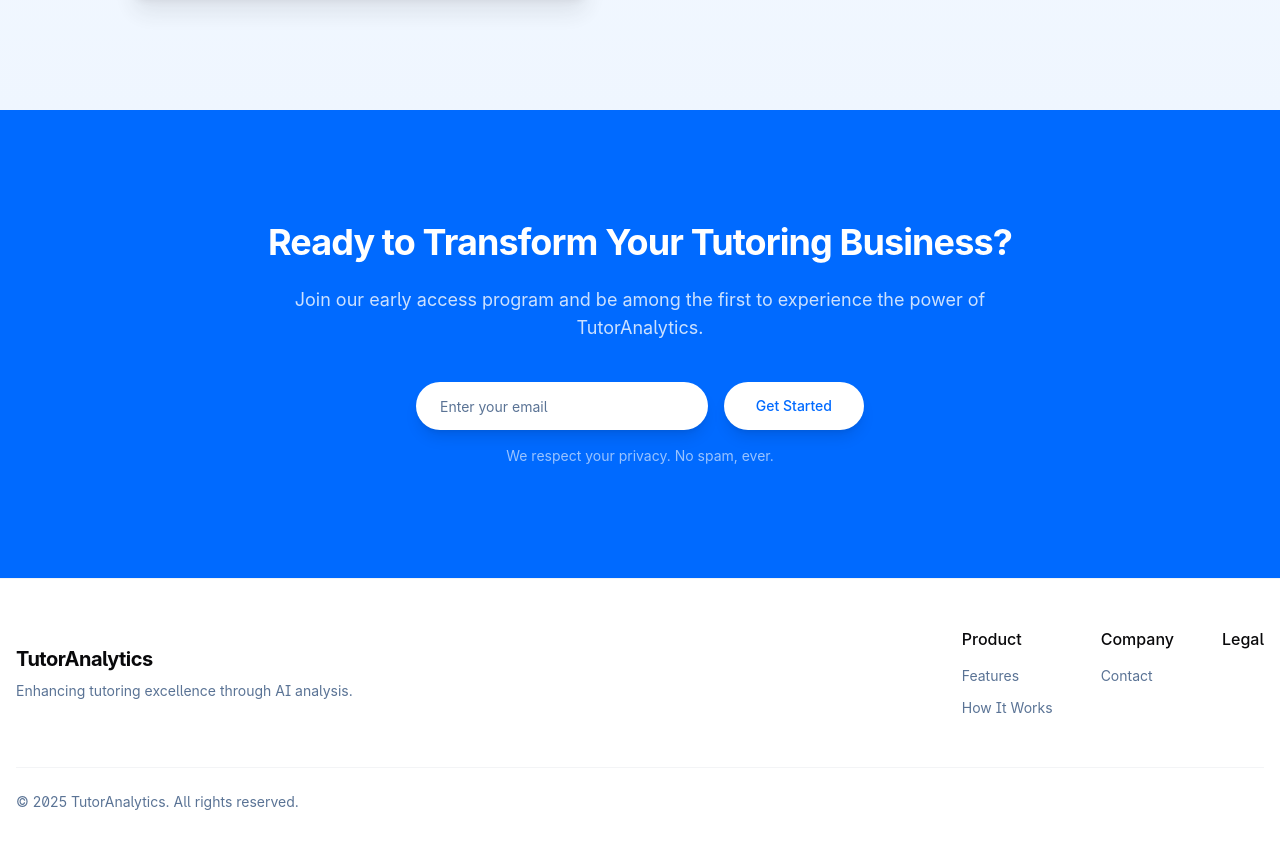
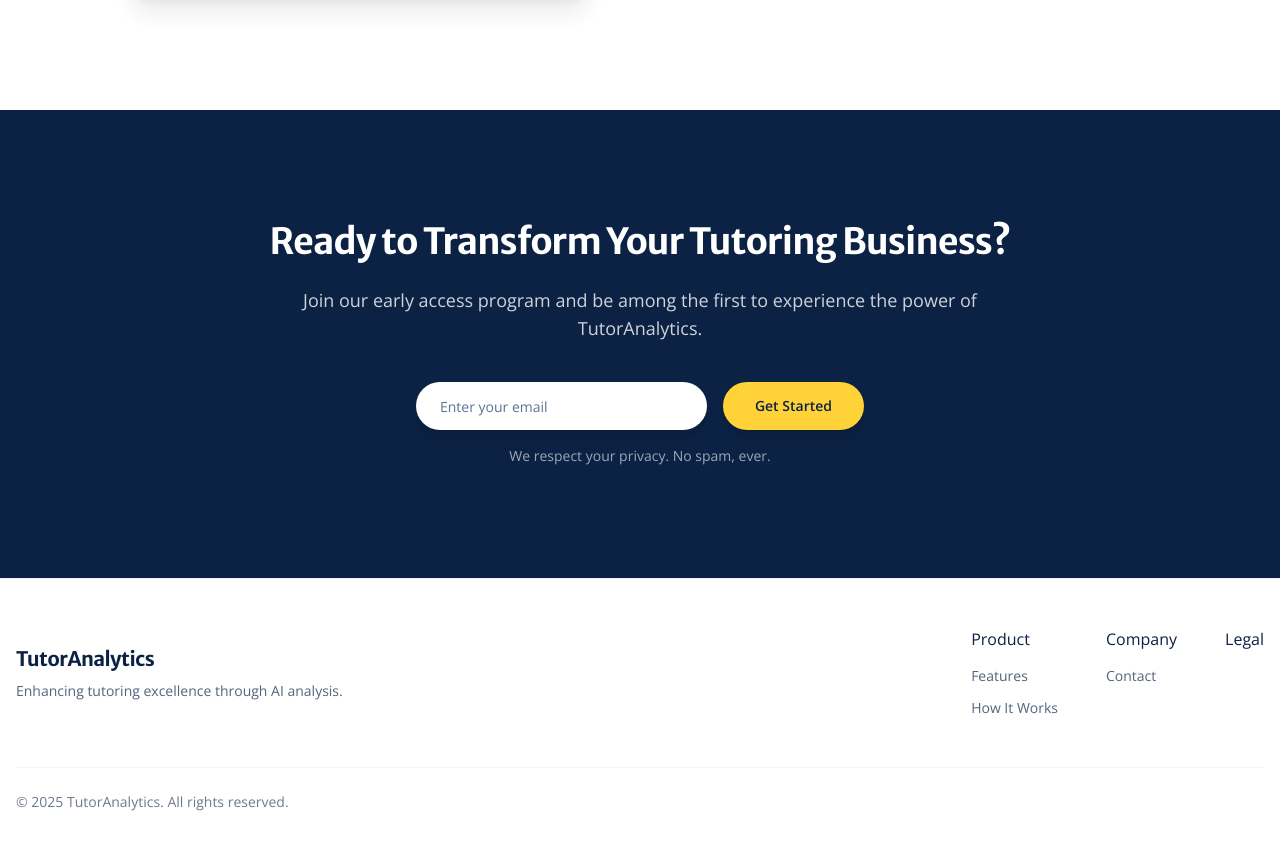
Before and after one commit to wgxyz/tutoranalytics, a React (Vite) app: page / in a window 1280 px wide. Shown: the part 2734-3584 px from the top of the page. Built offline with nearby package versions, Linux system fonts and the light colour scheme.

Commit message:
Refactor: Apply color and font styles
Apply the specified color and font styles to the application.

```diff
--- a/index.html
+++ b/index.html
@@ -16,6 +16,9 @@
     <meta name="twitter:card" content="summary_large_image" />
     <meta name="twitter:site" content="@tutoranalytics" />
     <meta name="twitter:image" content="https://lovable.dev/opengraph-image-p98pqg.png" />
+
+    <!-- Add Google Fonts -->
+    <link rel="stylesheet" href="https://fonts.googleapis.com/css2?family=Merriweather+Sans:wght@400;700&family=Open+Sans:wght@400;600;700&display=swap">
   </head>
 
   <body>
--- a/src/components/CTASection.tsx
+++ b/src/components/CTASection.tsx
@@ -44,7 +44,7 @@ const CTASection = () => {
   };
 
   return (
-    <section id="contact" className="py-20 lg:py-28 bg-primary text-white">
+    <section id="contact" className="py-20 lg:py-28 bg-navy text-white">
       <div className="container px-4 mx-auto">
         <div className="max-w-3xl mx-auto text-center">
           <h2 className="heading-lg mb-6">Ready to Transform Your Tutoring Business?</h2>
@@ -57,14 +57,14 @@ const CTASection = () => {
               <Input
                 type="email"
                 placeholder="Enter your email"
-                className="rounded-full py-6 px-6 text-black bg-white border-0 shadow-lg"
+                className="rounded-full py-6 px-6 text-navy bg-white border-0 shadow-lg"
                 value={email}
                 onChange={(e) => setEmail(e.target.value)}
                 required
               />
               <Button
                 type="submit"
-                className="rounded-full py-6 px-8 bg-white text-primary hover:bg-white/90 hover:text-primary shadow-lg"
+                className="rounded-full py-6 px-8 bg-yellow text-navy hover:bg-yellow/90 hover:text-navy shadow-lg font-semibold"
                 disabled={isSubmitting}
               >
                 {isSubmitting ? "Sending..." : "Get Started"}
--- a/src/components/Footer.tsx
+++ b/src/components/Footer.tsx
@@ -7,28 +7,28 @@ const Footer = () => {
       <div className="container px-4 mx-auto">
         <div className="flex flex-col md:flex-row justify-between items-center">
           <div className="mb-8 md:mb-0">
-            <span className="font-bold text-xl tracking-tight">TutorAnalytics</span>
-            <p className="text-sm text-muted-foreground mt-2">
+            <span className="font-merriweather font-bold text-xl tracking-tight text-navy">TutorAnalytics</span>
+            <p className="text-sm text-navy/70 mt-2">
               Enhancing tutoring excellence through AI analysis.
             </p>
           </div>
 
           <div className="flex flex-col sm:flex-row gap-6 sm:gap-12 mb-8 md:mb-0">
             <div>
-              <h4 className="font-medium mb-3">Product</h4>
+              <h4 className="font-medium mb-3 text-navy">Product</h4>
               <ul className="space-y-2">
                 <li>
-                  <a href="#features" className="text-sm text-muted-foreground hover:text-primary transition-colors">
+                  <a href="#features" className="text-sm text-navy/70 hover:text-blue transition-colors">
                     Features
                   </a>
                 </li>
                 <li>
-                  <a href="#how-it-works" className="text-sm text-muted-foreground hover:text-primary transition-colors">
+                  <a href="#how-it-works" className="text-sm text-navy/70 hover:text-blue transition-colors">
                     How It Works
                   </a>
                 </li>
                 <li className="hidden">
-                  <a href="#" className="text-sm text-muted-foreground hover:text-primary transition-colors">
+                  <a href="#" className="text-sm text-navy/70 hover:text-blue transition-colors">
                     Pricing
                   </a>
                 </li>
@@ -36,20 +36,20 @@ const Footer = () => {
             </div>
 
             <div>
-              <h4 className="font-medium mb-3">Company</h4>
+              <h4 className="font-medium mb-3 text-navy">Company</h4>
               <ul className="space-y-2">
                 <li className="hidden">
-                  <a href="#" className="text-sm text-muted-foreground hover:text-primary transition-colors">
+                  <a href="#" className="text-sm text-navy/70 hover:text-blue transition-colors">
                     About Us
                   </a>
                 </li>
                 <li className="hidden">
-                  <a href="#" className="text-sm text-muted-foreground hover:text-primary transition-colors">
+                  <a href="#" className="text-sm text-navy/70 hover:text-blue transition-colors">
                     Blog
                   </a>
                 </li>
                 <li>
-                  <a href="#contact" className="text-sm text-muted-foreground hover:text-primary transition-colors">
+                  <a href="#contact" className="text-sm text-navy/70 hover:text-blue transition-colors">
                     Contact
                   </a>
                 </li>
@@ -57,15 +57,15 @@ const Footer = () => {
             </div>
 
             <div>
-              <h4 className="font-medium mb-3">Legal</h4>
+              <h4 className="font-medium mb-3 text-navy">Legal</h4>
               <ul className="space-y-2">
                 <li className="hidden">
-                  <a href="#" className="text-sm text-muted-foreground hover:text-primary transition-colors">
+                  <a href="#" className="text-sm text-navy/70 hover:text-blue transition-colors">
                     Privacy Policy
                   </a>
                 </li>
                 <li className="hidden">
-                  <a href="#" className="text-sm text-muted-foreground hover:text-primary transition-colors">
+                  <a href="#" className="text-sm text-navy/70 hover:text-blue transition-colors">
                     Terms of Service
                   </a>
                 </li>
@@ -75,18 +75,18 @@ const Footer = () => {
         </div>
 
         <div className="mt-12 pt-6 border-t border-gray-100 flex flex-col sm:flex-row justify-between items-center">
-          <p className="text-sm text-muted-foreground mb-4 sm:mb-0">
+          <p className="text-sm text-navy/60 mb-4 sm:mb-0">
             © {currentYear} TutorAnalytics. All rights reserved.
           </p>
 
           <div className="flex space-x-6">
-            <a href="#" className="text-muted-foreground hover:text-primary transition-colors hidden">
+            <a href="#" className="text-navy/60 hover:text-blue transition-colors hidden">
               <span className="sr-only">Twitter</span>
               <svg className="h-5 w-5" fill="currentColor" viewBox="0 0 24 24" aria-hidden="true">
                 <path d="M8.29 20.251c7.547 0 11.675-6.253 11.675-11.675 0-.178 0-.355-.012-.53A8.348 8.348 0 0022 5.92a8.19 8.19 0 01-2.357.646 4.118 4.118 0 001.804-2.27 8.224 8.224 0 01-2.605.996 4.107 4.107 0 00-6.993 3.743 11.65 11.65 0 01-8.457-4.287 4.106 4.106 0 001.27 5.477A4.072 4.072 0 012.8 9.713v.052a4.105 4.105 0 003.292 4.022 4.095 4.095 0 01-1.853.07 4.108 4.108 0 003.834 2.85A8.233 8.233 0 012 18.407a11.616 11.616 0 006.29 1.84" />
               </svg>
             </a>
-            <a href="#" className="text-muted-foreground hover:text-primary transition-colors hidden">
+            <a href="#" className="text-navy/60 hover:text-blue transition-colors hidden">
               <span className="sr-only">LinkedIn</span>
               <svg className="h-5 w-5" fill="currentColor" viewBox="0 0 24 24" aria-hidden="true">
                 <path fillRule="evenodd" d="M19 0h-14c-2.761 0-5 2.239-5 5v14c0 2.761 2.239 5 5 5h14c2.762 0 5-2.239 5-5v-14c0-2.761-2.238-5-5-5zm-11 19h-3v-11h3v11zm-1.5-12.268c-.966 0-1.75-.79-1.75-1.764s.784-1.764 1.75-1.764 1.75.79 1.75 1.764-.783 1.764-1.75 1.764zm13.5 12.268h-3v-5.604c0-3.368-4-3.113-4 0v5.604h-3v-11h3v1.765c1.396-2.586 7-2.777 7 2.476v6.759z" clipRule="evenodd" />
--- a/src/components/Header.tsx
+++ b/src/components/Header.tsx
@@ -31,14 +31,17 @@ const Header = () => {
     >
       <div className="container mx-auto flex items-center justify-between">
         <div className="flex items-center">
-          <span className="font-bold text-xl tracking-tight">TutorAnalytics</span>
+          <span className="font-merriweather font-bold text-xl tracking-tight text-navy">TutorAnalytics</span>
         </div>
         <nav className="hidden md:flex space-x-8 items-center">
-          <a href="#features" className="font-medium text-sm hover:text-primary transition-colors">Features</a>
-          <a href="#how-it-works" className="font-medium text-sm hover:text-primary transition-colors">How It Works</a>
-          <a href="#contact" className="font-medium text-sm hover:text-primary transition-colors">Contact</a>
+          <a href="#features" className="font-medium text-sm hover:text-blue transition-colors text-navy">Features</a>
+          <a href="#how-it-works" className="font-medium text-sm hover:text-blue transition-colors text-navy">How It Works</a>
+          <a href="#contact" className="font-medium text-sm hover:text-blue transition-colors text-navy">Contact</a>
         </nav>
-        <Button className="rounded-full px-6 shadow-md" onClick={scrollToContact}>
+        <Button
+          className="rounded-full px-6 shadow-md bg-blue hover:bg-blue/90 text-white"
+          onClick={scrollToContact}
+        >
           Get Early Access
         </Button>
       </div>
--- a/src/index.css
+++ b/src/index.css
@@ -6,15 +6,15 @@
 @layer base {
   :root {
     --background: 0 0% 100%;
-    --foreground: 240 10% 3.9%;
+    --foreground: 222 47% 11%;
     --card: 0 0% 100%;
-    --card-foreground: 240 10% 3.9%;
+    --card-foreground: 222 47% 11%;
     --popover: 0 0% 100%;
-    --popover-foreground: 240 10% 3.9%;
-    --primary: 215 100% 50%;
+    --popover-foreground: 222 47% 11%;
+    --primary: 217 100% 57%;
     --primary-foreground: 210 40% 98%;
     --secondary: 210 40% 96.1%;
-    --secondary-foreground: 215 100% 50%;
+    --secondary-foreground: 222 47% 11%;
     --muted: 210 40% 96.1%;
     --muted-foreground: 215 25% 46.9%;
     --accent: 210 40% 96.1%;
@@ -23,7 +23,7 @@
     --destructive-foreground: 210 40% 98%;
     --border: 214.3 31.8% 91.4%;
     --input: 214.3 31.8% 91.4%;
-    --ring: 215 100% 50%;
+    --ring: 217 100% 57%;
     --radius: 1rem;
   }
 
@@ -36,8 +36,7 @@
   }
 
   body {
-    @apply bg-background text-foreground antialiased;
-    font-feature-settings: "ss01", "ss02", "cv01", "cv02", "cv03";
+    @apply bg-background text-foreground antialiased font-opensans;
   }
 
   ::selection {
@@ -51,15 +50,15 @@
   }
 
   .heading-xl {
-    @apply text-4xl sm:text-5xl md:text-6xl lg:text-7xl font-bold tracking-tight;
+    @apply text-4xl sm:text-5xl md:text-6xl lg:text-7xl font-merriweather font-bold tracking-tight;
   }
 
   .heading-lg {
-    @apply text-3xl sm:text-4xl font-bold tracking-tight;
+    @apply text-3xl sm:text-4xl font-merriweather font-bold tracking-tight;
   }
 
   .heading-md {
-    @apply text-2xl sm:text-3xl font-semibold;
+    @apply text-2xl sm:text-3xl font-merriweather font-semibold;
   }
 
   .subtle-text {
--- a/tailwind.config.ts
+++ b/tailwind.config.ts
@@ -24,8 +24,8 @@ export default {
     },
     extend: {
       fontFamily: {
-        sans: ['"SF Pro Display"', 'system-ui', 'sans-serif'],
-        mono: ['"SF Mono"', 'monospace'],
+        merriweather: ['"Merriweather Sans"', 'sans-serif'],
+        opensans: ['"Open Sans"', 'system-ui', 'sans-serif'],
       },
       colors: {
         border: 'hsl(var(--border))',
@@ -33,6 +33,11 @@ export default {
         ring: 'hsl(var(--ring))',
         background: 'hsl(var(--background))',
         foreground: 'hsl(var(--foreground))',
+        navy: '#0c2244',
+        white: '#ffffff',
+        yellow: '#ffd338',
+        blue: '#2476ff',
+        lightgray: '#dee7fa',
         primary: {
           DEFAULT: 'hsl(var(--primary))',
           foreground: 'hsl(var(--primary-foreground))'
```
Also changed, not shown: src/components/Hero.tsx (+9 -9 lines).
